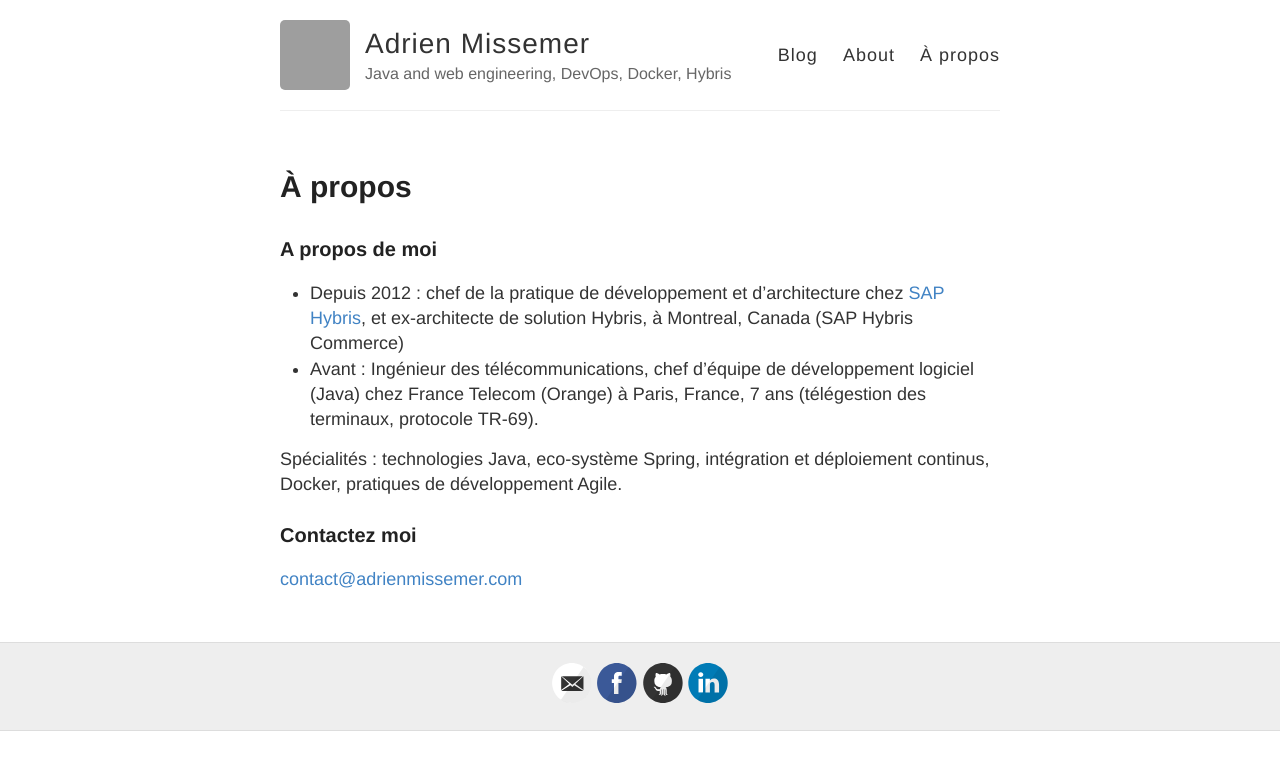
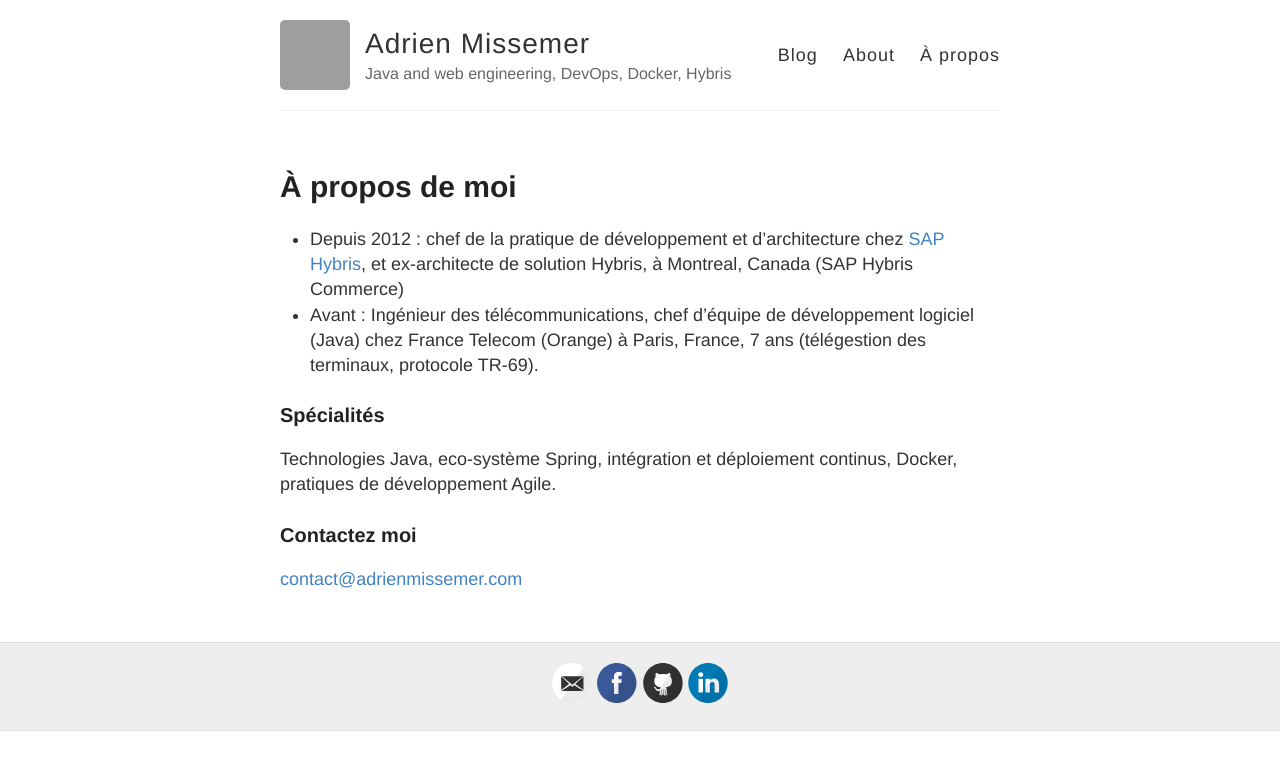
Before and after one commit to amissemer/adrienmissemer.com, a Jekyll site: the page built from apropos.md, in a window 1280 px wide. Shown: the top 770 px of the page. Built offline with Jekyll 4.4.1, drawn with Linux system fonts in a browser that asks for light colours; grey boxes are pictures that could not be loaded.

Commit message:
Updated apropos.md

```diff
--- a/apropos.md
+++ b/apropos.md
@@ -1,16 +1,15 @@
 ---
 layout: page
-title: À propos
+title: À propos de moi
 permalink: /apropos/
 published: true
 ---
-
-### A propos de moi
-
 * Depuis 2012 : chef de la pratique de développement et d'architecture chez [SAP Hybris](http://www.hybris.com/fr/), et ex-architecte de solution Hybris, à Montreal, Canada (SAP Hybris Commerce)
 * Avant : Ingénieur des télécommunications, chef d'équipe de développement logiciel (Java) chez France Telecom (Orange) à Paris, France, 7 ans (télégestion des terminaux, protocole TR-69).
 
-Spécialités : technologies Java, eco-système Spring, intégration et déploiement continus, Docker, pratiques de développement Agile.
+### Spécialités
+
+Technologies Java, eco-système Spring, intégration et déploiement continus, Docker, pratiques de développement Agile.
 
 ### Contactez moi
 
```
